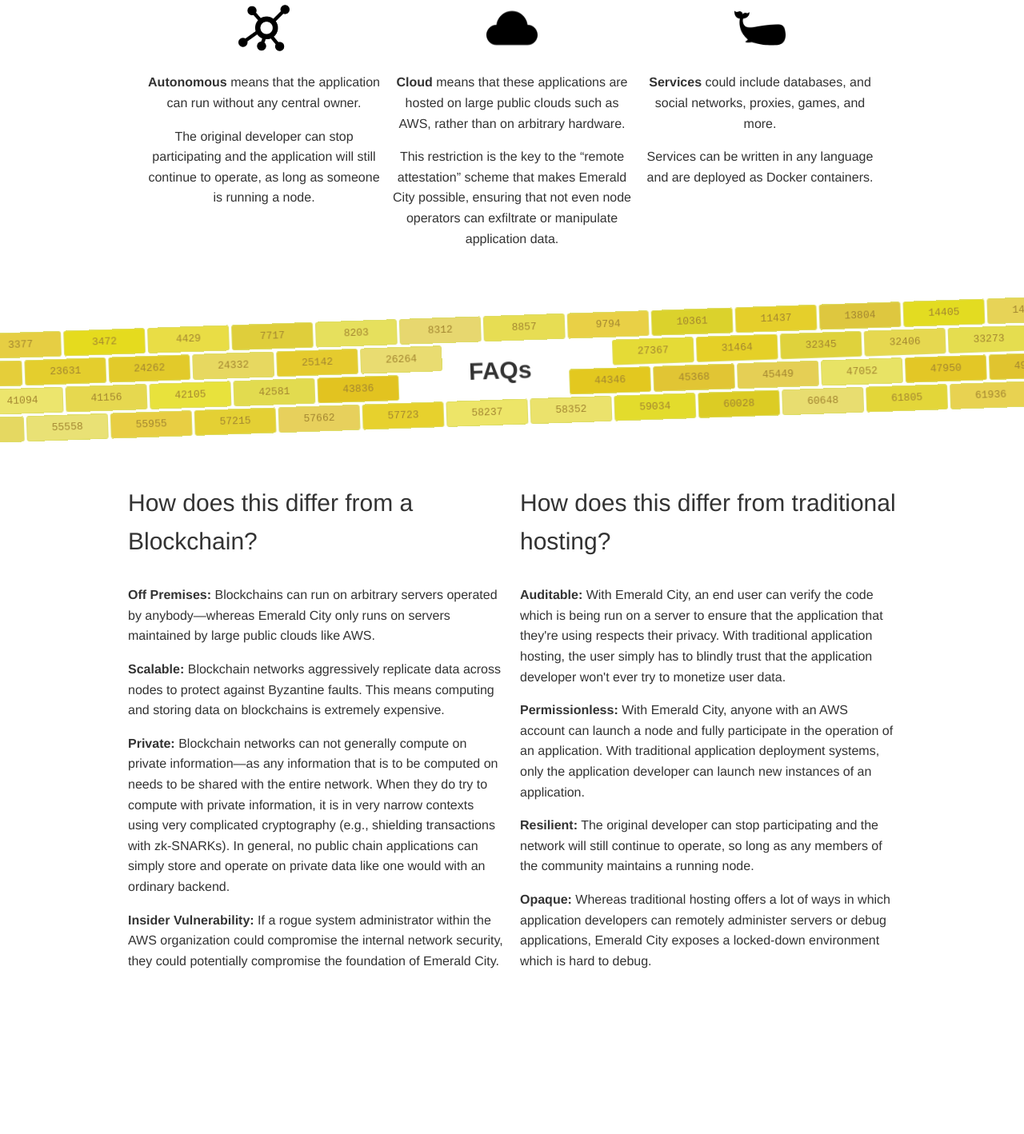
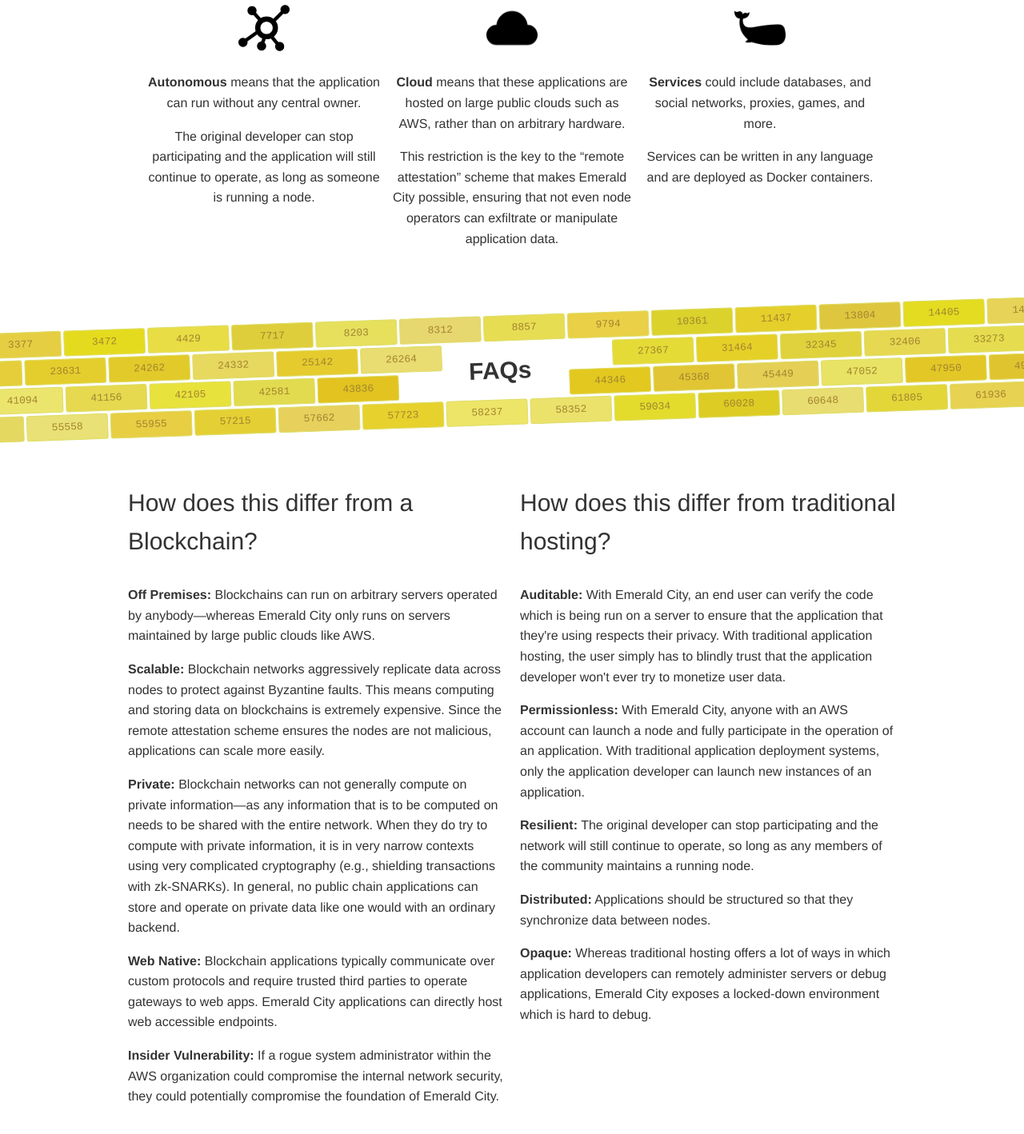
Before and after one commit to emerald-city/website, a plain HTML site: page index.html in a window 1280 px wide. Shown: the part 380-1798 px from the top of the page at 80% size. Before the commit the page ends 1630 px from the top, so only its background shows below. Drawn offline with nearby package versions, Linux system fonts and the light colour scheme.

Commit message:
more copy changes

```diff
--- a/index.html
+++ b/index.html
@@ -160,7 +160,7 @@
 				overflow: hidden;
 			}
 		</style>
-		<div class="blocktainer">
+		<div class="blocktainer animate__animated animate__fadeInUp">
 			<div class="blockroad">
 				<a
 					class="block"
@@ -563,7 +563,8 @@
 								<strong>Scalable:</strong> Blockchain networks aggressively
 								replicate data across nodes to protect against Byzantine faults.
 								This means computing and storing data on blockchains is extremely
-								expensive.
+								expensive. Since the remote attestation scheme ensures the nodes are
+								not malicious, applications can scale more easily.
 							</p>
 							<p>
 								<strong>Private:</strong> Blockchain networks can not generally
@@ -572,8 +573,14 @@
 								try to compute with private information, it is in very narrow
 								contexts using very complicated cryptography (e.g., shielding
 								transactions with zk-SNARKs). In general, no public chain
-								applications can simply store and operate on private data like one
-								would with an ordinary backend.
+								applications can store and operate on private data like one would
+								with an ordinary backend.
+							</p>
+							<p>
+								<strong>Web Native:</strong> Blockchain applications typically
+								communicate over custom protocols and require trusted third parties
+								to operate gateways to web apps. Emerald City applications can
+								directly host web accessible endpoints.
 							</p>
 							<p>
 								<strong>Insider Vulnerability:</strong> If a rogue system
@@ -607,6 +614,10 @@
 								long as any members of the community maintains a running node.
 							</p>
 							<p>
+								<strong>Distributed:</strong> Applications should be structured so
+								that they synchronize data between nodes.
+							</p>
+							<p>
 								<strong>Opaque:</strong> Whereas traditional hosting offers a lot of
 								ways in which application developers can remotely administer servers
 								or debug applications, Emerald City exposes a locked-down
```
